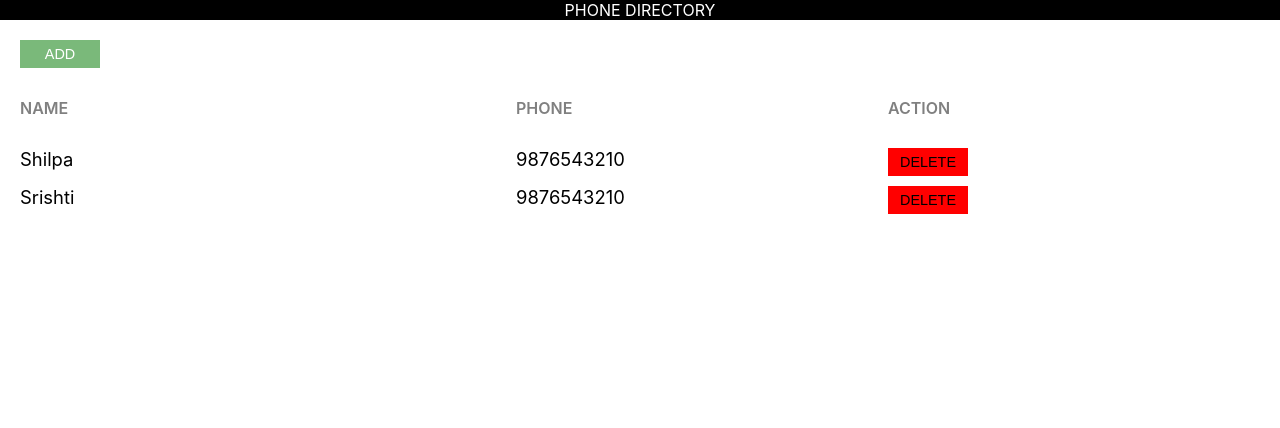
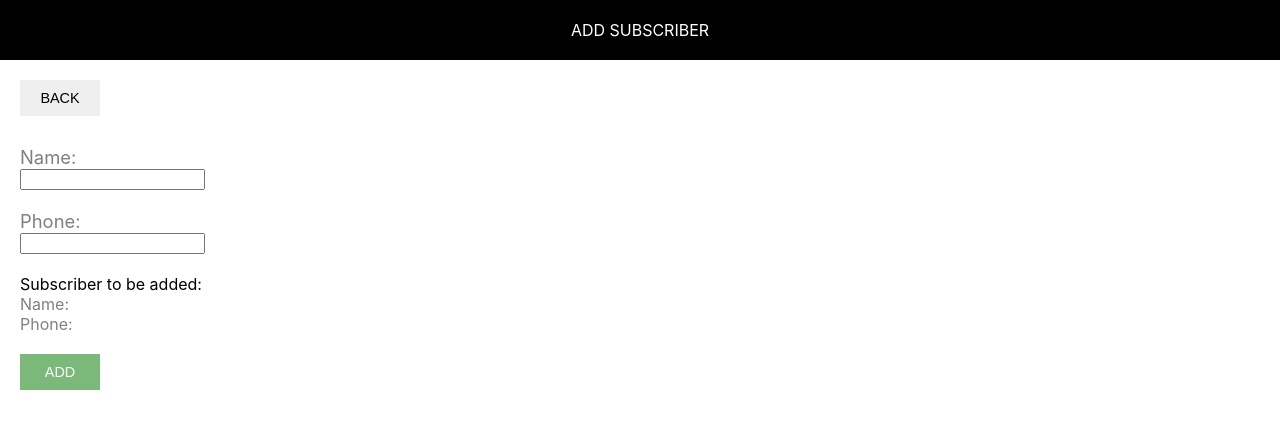
Before and after one commit to archana-hutech/react-series, a React (Create React App) app in the folder phone-directory/: page / in a window 1280 px wide. Shown: the top 428 px of the page. Built offline with nearby package versions, Linux system fonts and the light colour scheme.

Commit message:
Added ‘AddSubscriber’ component

```diff
--- /dev/null
+++ b/phone-directory/src/AddSubscriber.css
@@ -0,0 +1,36 @@
+.subscriber-form {
+    margin-top: 30px;
+}
+
+.label-control {
+    color: #808080;
+    font-size: 1.15rem;
+    margin-right: 15px;
+}
+
+.input-control {
+    width: 300px;
+    min-width: 100px;
+    padding: 10px 15px;
+    display: inline-block;
+    border: 1px solid #ccc;
+    border-radius: 5px;
+    box-sizing: border-box;
+    font-size: 0.9rem;
+    outline: none;
+}
+
+.subscriber-info-container {
+    font-size: 1rem;
+    margin-right: 10px;
+    margin-bottom: 20px;
+}
+
+.subscriber-to-add-heading {
+    color: #0a4f75;
+    font-weight: 600;
+}
+
+.subscriber-info {
+    color: #808080;
+}
--- /dev/null
+++ b/phone-directory/src/AddSubscriber.js
@@ -0,0 +1,46 @@
+import React from "react";
+import Header from "./Header.js";
+import "./AddSubscriber.css";
+function AddSubscriber() {
+  return (
+    <div>
+      <Header heading="Add Subscriber" />
+      <div className="component-body-container">
+        <button className="custom-btn">Back</button>
+        <form action="" className="subscriber-form">
+          <label htmlFor="name" className="label-control">
+            Name:
+          </label>
+          <br />
+          <input
+            type="text"
+            name="name"
+            id="name"
+            className="input-contrl"
+          />{" "}
+          <br /> <br />
+          <label htmlFor="phone" className="label-control">
+            Phone:
+          </label>{" "}
+          <br />
+          <input
+            type="number"
+            name="phone"
+            id="phone"
+            className="input-contol"
+          />{" "}
+          <br />
+          <br />
+          <div className="subscriber-info-container">
+            <span className="subsciber-to-add-heading">Subscriber to be added:</span> <br />
+            <span className="subscriber-info">Name: </span><br />
+            <span className="subscriber-info">Phone: </span><br />
+          </div>
+          <button type="submit" className="custom-btn add-btn">Add</button>
+        </form>
+      </div>
+    </div>
+  );
+}
+
+export default AddSubscriber;
--- a/phone-directory/src/App.css
+++ b/phone-directory/src/App.css
@@ -1,4 +1,4 @@
-.component-body-container {
+/* .component-body-container {
     padding: 20px;
 }
 .custom-btn {
@@ -14,7 +14,7 @@
 .add-btn {
     background: #7ab97a;
     color: #fff;
-}
+} */
 .grid-container {
     display: grid;
     grid-template-columns: 40% 30% auto;
--- a/phone-directory/src/Header.css
+++ b/phone-directory/src/Header.css
@@ -1,6 +1,6 @@
 .header{
     text-align: center;
-    padding: 20;
+    padding: 20px;
     background-color: black;
     color: white;
     text-transform: uppercase;
--- /dev/null
+++ b/phone-directory/src/common/common.css
@@ -0,0 +1,18 @@
+.component-body-container {
+    padding: 20px;
+}
+.custom-btn {
+    padding: 10px;
+    border: none;
+    margin-right: 10px;
+    text-transform: uppercase;
+    width: 80px;
+    font-size: 0.9rem;
+    cursor: pointer;
+    outline: none;
+}
+
+.add-btn {
+    background: #7ab97a;
+    color: #fff;
+}
--- a/phone-directory/src/index.js
+++ b/phone-directory/src/index.js
@@ -3,11 +3,13 @@
 import './index.css';
 import App from './App';
 import reportWebVitals from './reportWebVitals';
-
+import AddSubscriber from './AddSubscriber';
+import './common/common.css'
 const root = ReactDOM.createRoot(document.getElementById('root'));
 root.render(
   <React.StrictMode>
-    <App />
+    {/* <App /> */}
+    <AddSubscriber />
   </React.StrictMode>
 );
 
```
